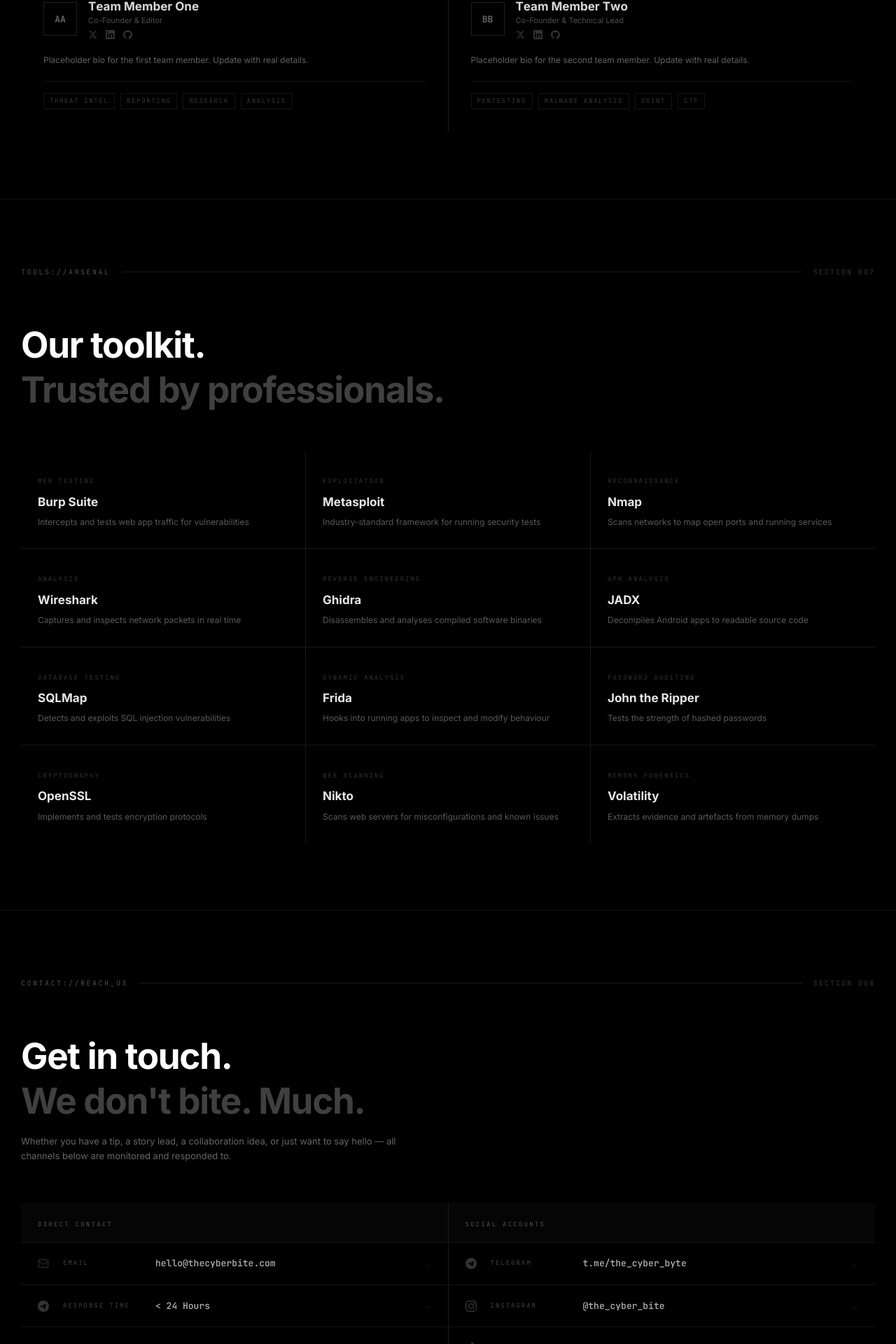
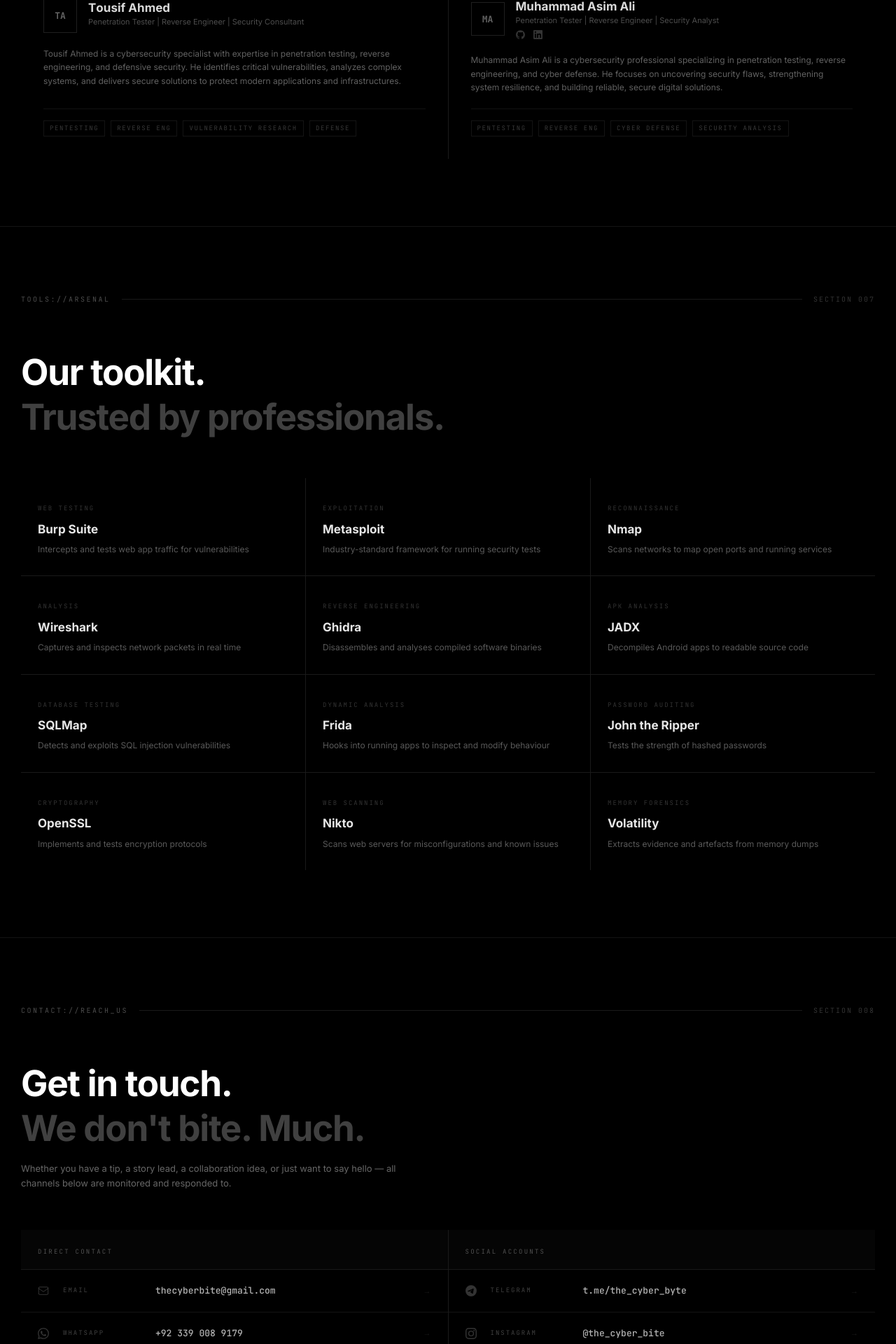
Before and after one commit to stackmasteraliza/thecyberbite, a Next.js app: page / in a window 1280 px wide. Shown: the part 5380-7300 px from the top of the page at 70% size. Built offline with nearby package versions, Linux system fonts and the light colour scheme.

Commit message:
Add real team bios and update contact details

```diff
--- a/src/components/contact.tsx
+++ b/src/components/contact.tsx
@@ -56,20 +56,28 @@
 }
 
 /* ── Data ────────────────────────────────────────────────────────── */
+function IconWhatsApp() {
+  return (
+    <svg width="16" height="16" viewBox="0 0 24 24" fill="currentColor" aria-hidden>
+      <path d="M17.472 14.382c-.297-.149-1.758-.867-2.03-.967-.273-.099-.471-.148-.67.15-.197.297-.767.966-.94 1.164-.173.199-.347.223-.644.075-.297-.15-1.255-.463-2.39-1.475-.883-.788-1.48-1.761-1.653-2.059-.173-.297-.018-.458.13-.606.134-.133.298-.347.446-.52.149-.174.198-.298.298-.497.099-.198.05-.371-.025-.52-.075-.149-.669-1.612-.916-2.207-.242-.579-.487-.5-.669-.51-.173-.008-.371-.01-.57-.01-.198 0-.52.074-.792.372-.272.297-1.04 1.016-1.04 2.479 0 1.462 1.065 2.875 1.213 3.074.149.198 2.096 3.2 5.077 4.487.709.306 1.262.489 1.694.625.712.227 1.36.195 1.871.118.571-.085 1.758-.719 2.006-1.413.248-.694.248-1.289.173-1.413-.074-.124-.272-.198-.57-.347m-5.421 7.403h-.004a9.87 9.87 0 0 1-5.031-1.378l-.361-.214-3.741.982.998-3.648-.235-.374a9.86 9.86 0 0 1-1.51-5.26c.001-5.45 4.436-9.884 9.888-9.884 2.64 0 5.122 1.03 6.988 2.898a9.825 9.825 0 0 1 2.893 6.994c-.003 5.45-4.437 9.884-9.885 9.884m8.413-18.297A11.815 11.815 0 0 0 12.05 0C5.495 0 .16 5.335.157 11.892c0 2.096.547 4.142 1.588 5.945L.057 24l6.305-1.654a11.882 11.882 0 0 0 5.683 1.448h.005c6.554 0 11.89-5.335 11.893-11.893a11.821 11.821 0 0 0-3.48-8.413z" />
+    </svg>
+  );
+}
+
 const contactItems = [
   {
     id: "email",
     label: "EMAIL",
-    value: "hello@thecyberbite.com",
-    href: "mailto:hello@thecyberbite.com",
+    value: "thecyberbite@gmail.com",
+    href: "mailto:thecyberbite@gmail.com",
     icon: <IconEmail />,
   },
   {
-    id: "telegram-direct",
-    label: "RESPONSE TIME",
-    value: "< 24 Hours",
-    href: "https://t.me/the_cyber_byte",
-    icon: <IconTelegram />,
+    id: "whatsapp",
+    label: "WHATSAPP",
+    value: "+92 339 008 9179",
+    href: "https://wa.me/923390089179",
+    icon: <IconWhatsApp />,
   },
 ];
 
--- a/src/components/team.tsx
+++ b/src/components/team.tsx
@@ -8,44 +8,34 @@
 
 const members = [
   {
-    id: "member-1",
+    id: "tousif",
     index: "01",
-    initials: "AA",
-    name: "Team Member One",
-    role: "Co-Founder & Editor",
-    tag: "EDITORIAL",
-    bio: "Placeholder bio for the first team member. Update with real details.",
-    skills: ["THREAT INTEL", "REPORTING", "RESEARCH", "ANALYSIS"],
+    initials: "TA",
+    name: "Tousif Ahmed",
+    role: "Penetration Tester | Reverse Engineer | Security Consultant",
+    tag: "CONSULTANT",
+    bio: "Tousif Ahmed is a cybersecurity specialist with expertise in penetration testing, reverse engineering, and defensive security. He identifies critical vulnerabilities, analyzes complex systems, and delivers secure solutions to protect modern applications and infrastructures.",
+    skills: ["PENTESTING", "REVERSE ENG", "VULNERABILITY RESEARCH", "DEFENSE"],
     social: {
-      twitter: "https://twitter.com/",
-      linkedin: "https://linkedin.com/in/",
-      github: "https://github.com/",
+      github: null as string | null,
+      linkedin: null as string | null,
     },
   },
   {
-    id: "member-2",
+    id: "asim",
     index: "02",
-    initials: "BB",
-    name: "Team Member Two",
-    role: "Co-Founder & Technical Lead",
-    tag: "TECHNICAL",
-    bio: "Placeholder bio for the second team member. Update with real details.",
-    skills: ["PENTESTING", "MALWARE ANALYSIS", "OSINT", "CTF"],
+    initials: "MA",
+    name: "Muhammad Asim Ali",
+    role: "Penetration Tester | Reverse Engineer | Security Analyst",
+    tag: "ANALYST",
+    bio: "Muhammad Asim Ali is a cybersecurity professional specializing in penetration testing, reverse engineering, and cyber defense. He focuses on uncovering security flaws, strengthening system resilience, and building reliable, secure digital solutions.",
+    skills: ["PENTESTING", "REVERSE ENG", "CYBER DEFENSE", "SECURITY ANALYSIS"],
     social: {
-      twitter: "https://twitter.com/",
-      linkedin: "https://linkedin.com/in/",
-      github: "https://github.com/",
+      github: "https://github.com/m-asim-ali" as string | null,
+      linkedin: "https://www.linkedin.com/in/muhammad-asim-ali-528118353" as string | null,
     },
   },
 ];
-
-function IconX() {
-  return (
-    <svg width="13" height="13" viewBox="0 0 24 24" fill="currentColor" aria-hidden>
-      <path d="M18.244 2.25h3.308l-7.227 8.26 8.502 11.24H16.17l-4.714-6.231-5.401 6.231H2.744l7.73-8.835L1.254 2.25H8.08l4.253 5.622L18.244 2.25zm-1.161 17.52h1.833L7.084 4.126H5.117L17.083 19.77z" />
-    </svg>
-  );
-}
 
 function IconLinkedIn() {
   return (
@@ -66,16 +56,16 @@
 function SocialLinks({ social, hov }: { social: typeof members[0]["social"]; hov: boolean }) {
   return (
     <div className="flex items-center gap-3 mt-1">
-      {social.twitter && (
+      {social.github && (
         <a
-          href={social.twitter}
+          href={social.github}
           target="_blank"
           rel="noopener noreferrer"
           className="transition-colors duration-200"
           style={{ color: hov ? "rgba(255,255,255,0.5)" : "rgba(255,255,255,0.2)" }}
-          aria-label="X / Twitter"
+          aria-label="GitHub"
         >
-          <IconX />
+          <IconGitHub />
         </a>
       )}
       {social.linkedin && (
@@ -88,18 +78,6 @@
           aria-label="LinkedIn"
         >
           <IconLinkedIn />
-        </a>
-      )}
-      {social.github && (
-        <a
-          href={social.github}
-          target="_blank"
-          rel="noopener noreferrer"
-          className="transition-colors duration-200"
-          style={{ color: hov ? "rgba(255,255,255,0.5)" : "rgba(255,255,255,0.2)" }}
-          aria-label="GitHub"
-        >
-          <IconGitHub />
         </a>
       )}
     </div>
```
